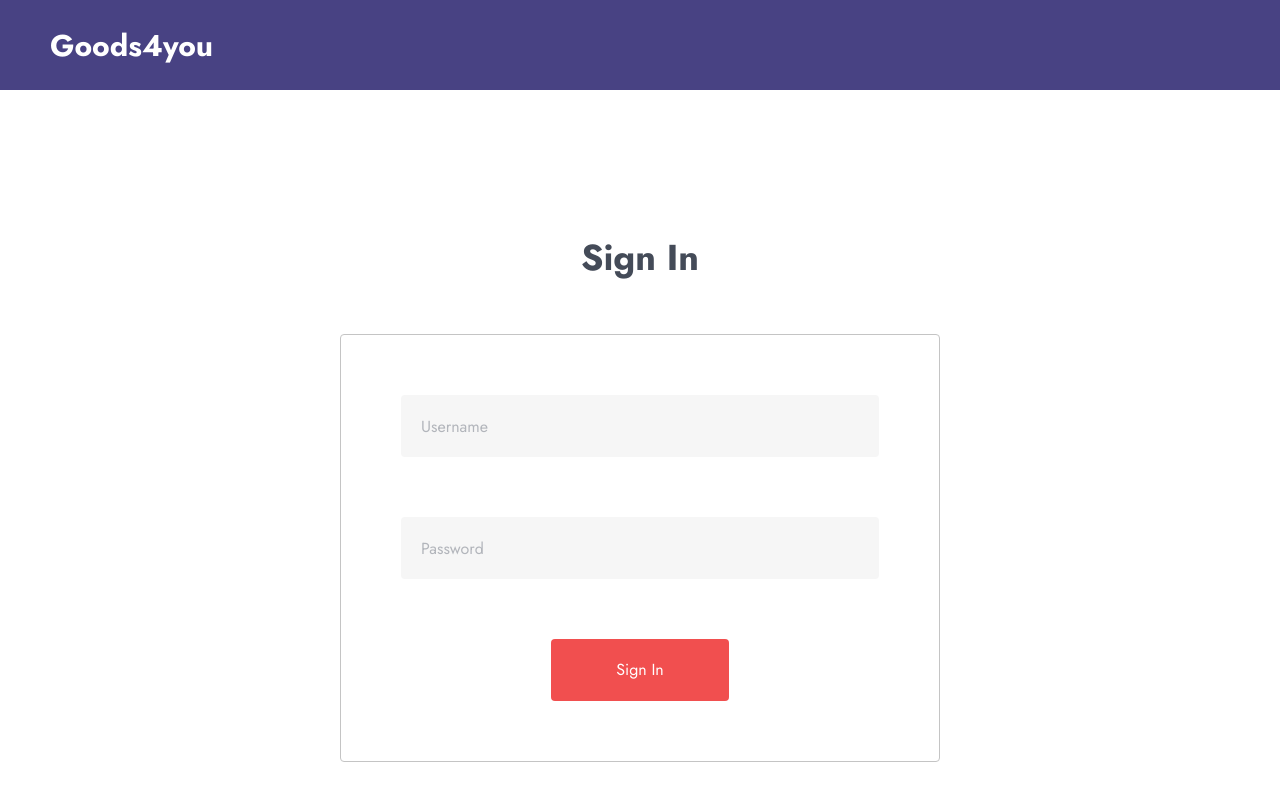
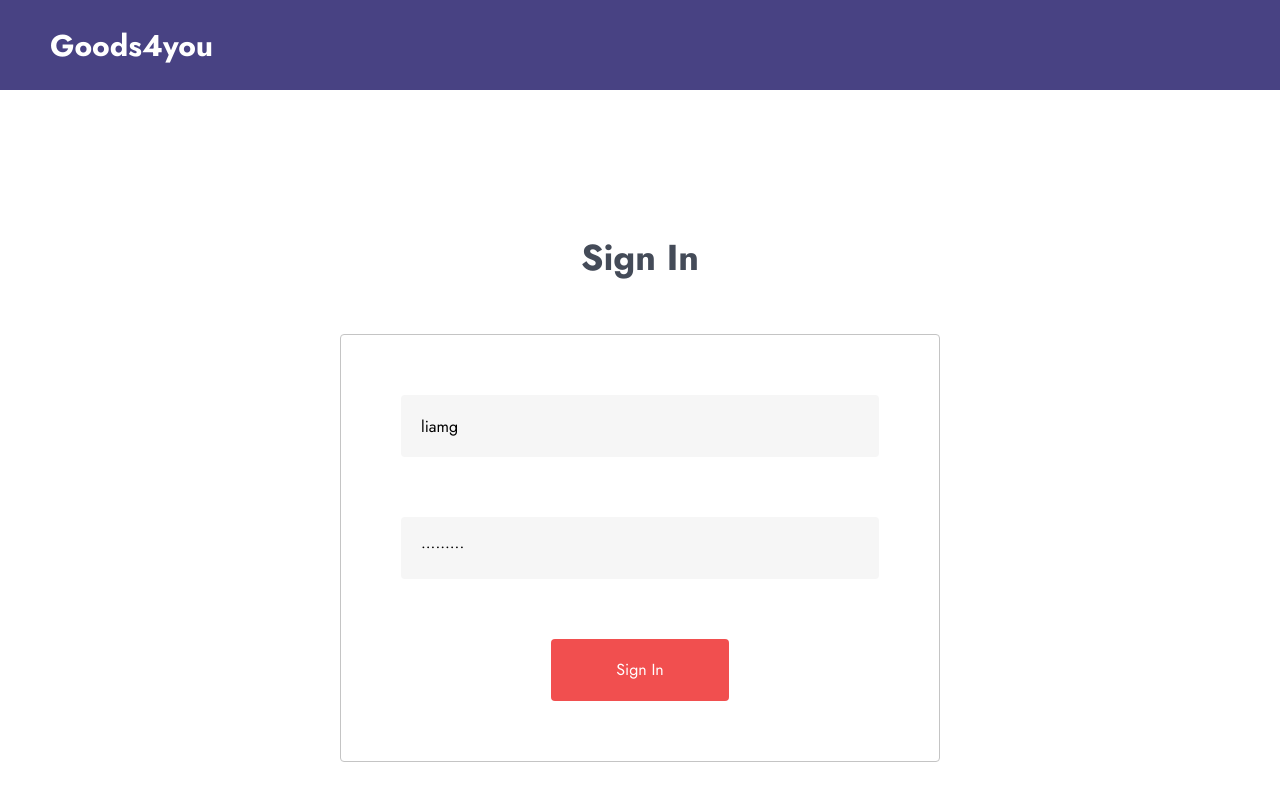
Before and after one commit to mixamax/GoodsShop, a React (Vite) app: page /login in a window 1280 px wide. Built offline with nearby package versions, Linux system fonts and the light colour scheme; no server answers.

Commit message:
corrected api changes

```diff
--- a/src/components/login/Login.tsx
+++ b/src/components/login/Login.tsx
@@ -4,8 +4,8 @@ import { authApi } from '../../services/apiServices/authApi'
 import { useNavigate } from 'react-router-dom'
 
 const userInitValue = {
-  username: '',
-  password: '',
+  username: 'liamg',
+  password: 'liamgpass',
 }
 export function Login() {
   const [user, setUser] = useState(userInitValue)
@@ -28,7 +28,7 @@ export function Login() {
     }
     getToken(user).then((value) => {
       if (value.data) {
-        localStorage.setItem('token', value.data.token)
+        localStorage.setItem('token', value.data.accessToken)
         setUser(userInitValue)
         navigate('/')
       }
@@ -44,6 +44,7 @@ export function Login() {
           type="text"
           placeholder="Username"
           onChange={onChangeUserValue}
+          defaultValue={userInitValue.username}
         />
         <input
           name="password"
@@ -51,6 +52,7 @@ export function Login() {
           type="password"
           placeholder="Password"
           onChange={onChangeUserValue}
+          defaultValue={userInitValue.password}
         />
         <button
           name="submit"
--- a/src/models/authModel.ts
+++ b/src/models/authModel.ts
@@ -6,7 +6,7 @@ export interface IAuthResponse {
   lastName: string
   gender: string
   image: string
-  token: string
+  accessToken: string
   refreshToken: string
 }
 export interface IBodyRequest {
```
